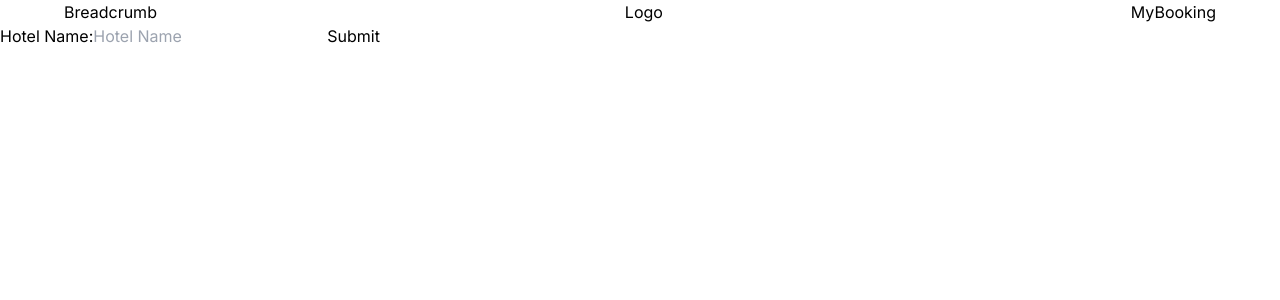
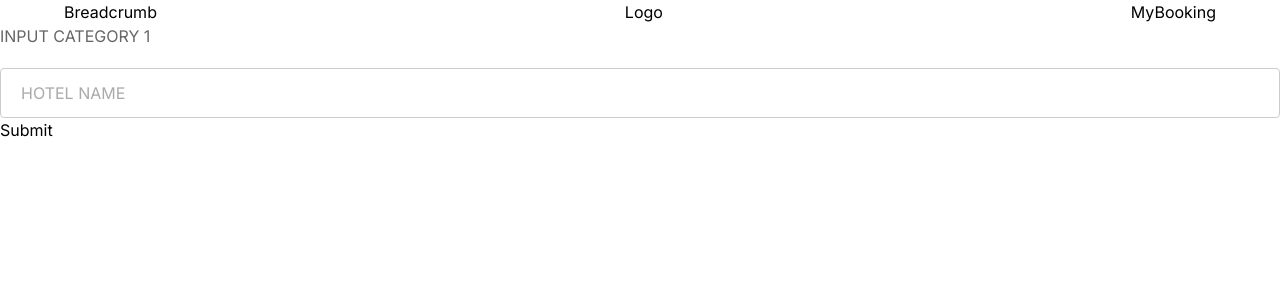
Before and after one commit to Beanmommo/yen-app, a Next.js app: page / in a window 1280 px wide. Shown: the top 300 px of the page. Built offline with nearby package versions, Linux system fonts and the light colour scheme.

Commit message:
feat: added validation for forms

```diff
--- a/package.json
+++ b/package.json
@@ -9,11 +9,13 @@
     "lint": "next lint"
   },
   "dependencies": {
+    "firebase": "^10.10.0",
     "next": "14.1.4",
     "prettier": "^3.2.5",
     "react": "^18",
     "react-dom": "^18",
-    "sass": "^1.72.0"
+    "sass": "^1.72.0",
+    "zod": "^3.22.4"
   },
   "devDependencies": {
     "@types/node": "^20",
--- a/src/components/AdminFormExample.tsx
+++ b/src/components/AdminFormExample.tsx
@@ -1,20 +1,30 @@
 "use client";
 
+import { useFormState } from "react-dom";
 import InputText from "./InputText";
+import { sampleCall } from "@/data/actions/sample-api-call/sample-api-call";
+import { ZodErrors } from "./custom/ZodErrors";
 
 interface AdminFormExampleProp {
   apiCall: (formData: FormData) => void;
 }
 
+const INITIAL_STATE = {
+  data: null,
+  zodErrors: null,
+  message: null,
+};
+
 const AdminFormExample: React.FunctionComponent<AdminFormExampleProp> = (
   prop: AdminFormExampleProp,
 ) => {
+  const [formState, formAction] = useFormState(sampleCall, INITIAL_STATE);
+  console.log(formState);
   return (
     <div>
-      <form action={prop.apiCall}>
-        <label htmlFor="hotelName">Hotel Name:</label>
-        {/* <input type="text" name="hotelName" placeholder="Hotel Name" /> */}
+      <form action={formAction}>
         <InputText name="hotelName" placeholder="Hotel Name" />
+        <ZodErrors error={formState?.zodErrors?.hotelName} />
         <button type="submit">Submit</button>
       </form>
     </div>
--- a/src/components/InputText.tsx
+++ b/src/components/InputText.tsx
@@ -1,11 +1,24 @@
 import { InputHTMLAttributes } from "react";
+import { ZodErrors } from "./custom/ZodErrors";
 
 interface InputTextProp extends InputHTMLAttributes<HTMLInputElement> {}
 
 const InputText: React.FunctionComponent<InputTextProp> = (
   prop: InputTextProp,
 ) => {
-  return <input type="text" name={prop.name} placeholder={prop.placeholder} />;
+  return (
+    <div className=" grid grid-flow-row ">
+      <label htmlFor={prop.name} className=" uppercase text-[#666666] pb-5">
+        input category 1
+      </label>
+      <input
+        className=" border-[#cccccc] border py-3 px-5 placeholder-[#aaaaaa] uppercase text-[#666666] rounded focus:outline-[#717171]"
+        type="text"
+        name={prop.name}
+        placeholder={prop.placeholder}
+      />
+    </div>
+  );
 };
 
 export default InputText;
--- /dev/null
+++ b/src/components/custom/ZodErrors.tsx
@@ -0,0 +1,8 @@
+export function ZodErrors({ error }: { error: string[] }) {
+  if (!error) return null;
+  return error.map((err: string, index: number) => (
+    <div key={index} className="text-pink-500 text-xs italic mt-1 py-2">
+      {err}
+    </div>
+  ));
+}
--- /dev/null
+++ b/src/data/actions/sample-api-call/sample-api-call.ts
@@ -0,0 +1,41 @@
+"use server";
+import { z } from "zod";
+import { validateHotelField } from "../../schema/hotelValidation";
+
+const schemaRegister = z.object({
+  hotelName: z.string().min(5, {
+    message: "Hotel Name must exceed 5 characters",
+  }),
+});
+
+export async function sampleCall(prevState: any, formData: FormData) {
+  console.log("Initiationg sample call");
+
+  const field = {
+    hotelName: (formData.get("hotelName") as string).toLowerCase(),
+  };
+
+  console.log(validateHotelField(field));
+  const validatedFields = schemaRegister.safeParse(field);
+
+  if (!validatedFields.success) {
+    return {
+      ...prevState,
+      zodErrors: validatedFields.error.flatten().fieldErrors,
+      message: "Invalid Fields. Failed to add Hotel",
+    };
+  }
+
+  //Handle api call
+  await fetch("http://localhost:3000/api/hotel", {
+    method: "POST",
+    body: JSON.stringify(field),
+  });
+
+  return {
+    ...prevState,
+    data: "ok",
+    zodErrors: null,
+    message: null,
+  };
+}
--- /dev/null
+++ b/src/data/schema/hotelValidation.ts
@@ -0,0 +1,26 @@
+import { z } from "zod";
+
+type Hotel = {
+  hotelName: string;
+};
+
+const schemaRegister = z.object({
+  hotelName: z.string().min(5, {
+    message: "Hotel Name must exceed 5 characters",
+  }),
+});
+
+export function validateHotelField(field: Hotel) {
+  const validatedFields = schemaRegister.safeParse(field);
+
+  if (!validatedFields.success) {
+    return {
+      validateSuccess: validatedFields.success,
+      zodErrors: validatedFields.error.flatten().fieldErrors,
+    };
+  }
+
+  return {
+    validateSuccess: validatedFields.success,
+  };
+}
```
Also changed, not shown: 1 other file (tests, documents, lock files or other folders).
